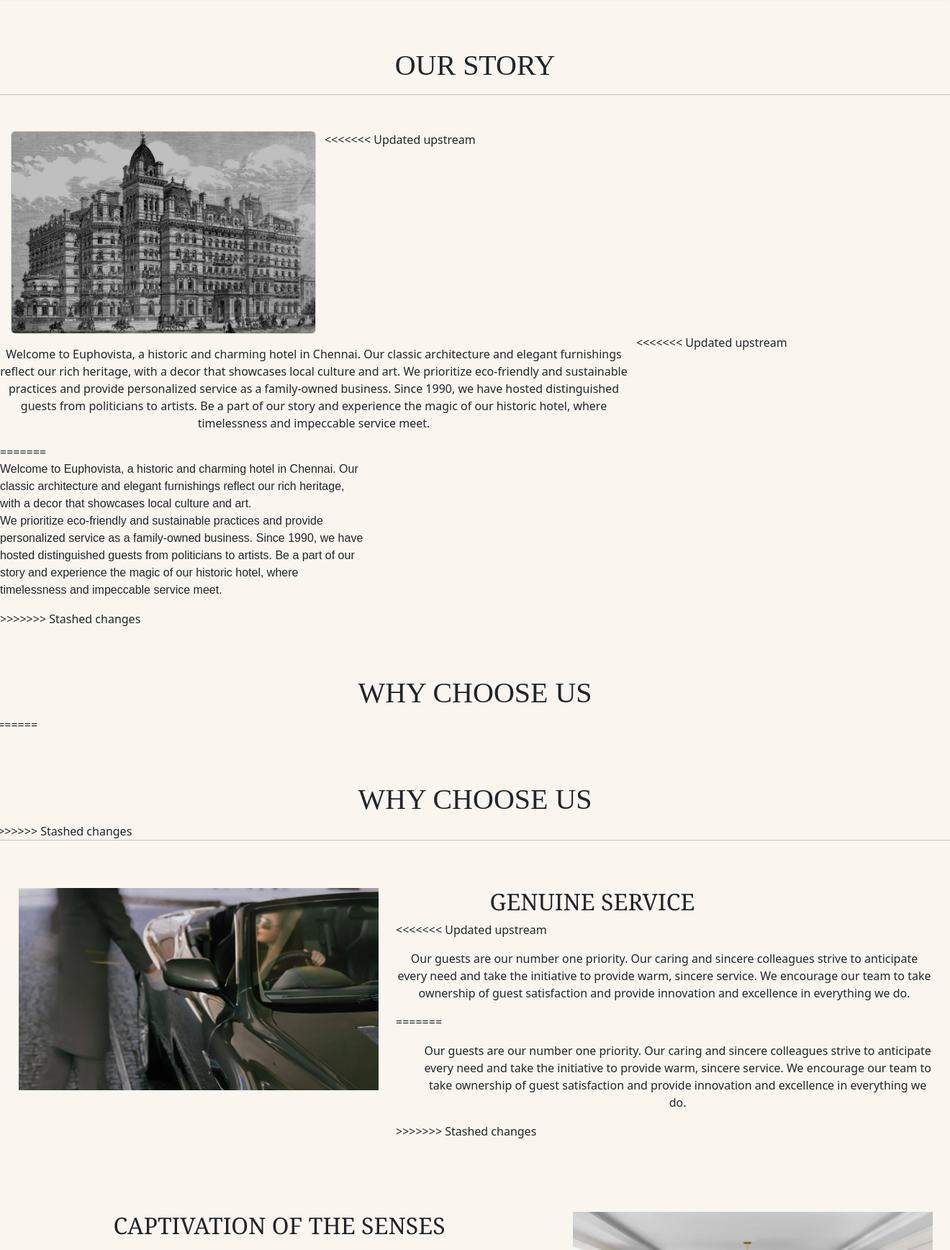
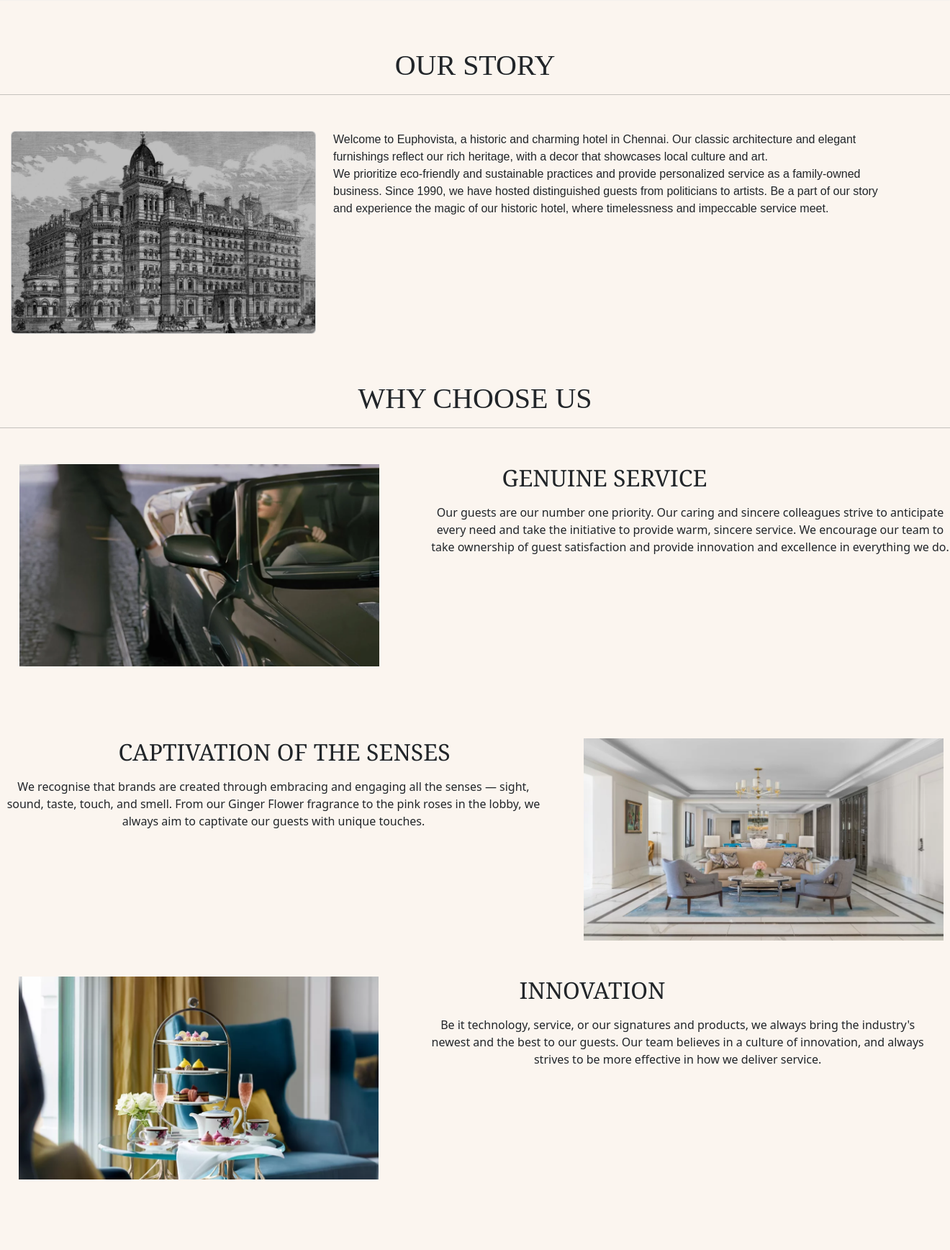
Before and after one commit to Tasneem-I/Hotel-Management, a Flask app: page /about in a window 1320 px wide. Shown: the part 765-2502 px from the top of the page at 72% size. Run offline with Flask 2, Linux system fonts and the light colour scheme.

Commit message:
Update about.html

```diff
--- a/templates/about.html
+++ b/templates/about.html
@@ -45,24 +45,14 @@
             <img src="/static/TLLON_Our_Story.webp" class="card-img">
         </div>
     </div>
-<<<<<<< Updated upstream
-    <div class="col-8">
-        <p style="font-family:Arial, Helvetica, sans-serif;text-align: justify;"><center>Welcome to Euphovista, a historic and charming hotel in Chennai. Our classic architecture and elegant furnishings reflect our rich heritage, with a decor that showcases local culture and art. We prioritize eco-friendly and sustainable practices and provide personalized service as a family-owned business. Since 1990, we have hosted distinguished guests from politicians to artists. Be a part of our story and experience the magic of our historic hotel, where timelessness and impeccable service meet.</center></p>
-=======
     <div class="col-7">
         <p style="font-family: sans-serif;">Welcome to Euphovista, a historic and charming hotel in Chennai. Our classic architecture and elegant furnishings reflect our rich heritage, with a decor that showcases local culture and art.<br> We prioritize eco-friendly and sustainable practices and provide personalized service as a family-owned business. Since 1990, we have hosted distinguished guests from politicians to artists. Be a part of our story and experience the magic of our historic hotel, where timelessness and impeccable service meet.</p>
->>>>>>> Stashed changes
     </div>
 </div>
 
 <!--Why us-->
-<<<<<<< Updated upstream
-<nav id = whyus></nav>
-<h1 style="margin-top: 5%;font-family:'Times New Roman', Times, serif;"><center>WHY CHOOSE US</center></h1>
-=======
 <nav id = 'whyus'></nav>
 <h1 style="margin-top: 5%;font-family:serif;"><center>WHY CHOOSE US</center></h1>
->>>>>>> Stashed changes
         <hr class="hr"/>
 <div class="row" style="margin-top: 50px">
     <div class="col-5">
@@ -70,11 +60,7 @@
     </div>
     <div class="col-7">
         <h2 style="margin-right: 200px;font-family:Cambria, Cochin, Georgia, Times, 'Times New Roman', serif"><center>GENUINE SERVICE</center></h2>
-<<<<<<< Updated upstream
-        <p style="font-family:Arial, Helvetica, sans-serif"><center>Our guests are our number one priority. Our caring and sincere colleagues strive to anticipate every need and take the initiative to provide warm, sincere service. We encourage our team to take ownership of guest satisfaction and provide innovation and excellence in everything we do.</center></p>
-=======
         <p style="font-family: sans-serif"><center  style="margin-left: 5%;">Our guests are our number one priority. Our caring and sincere colleagues strive to anticipate every need and take the initiative to provide warm, sincere service. We encourage our team to take ownership of guest satisfaction and provide innovation and excellence in everything we do.</center></p>
->>>>>>> Stashed changes
     </div>
 </div>
 <div class="row" style="margin-top: 100px">
@@ -91,11 +77,7 @@
     </div>
     <div class="col-7">
         <h2 style="margin-right: 200px;font-family:Cambria, Cochin, Georgia, Times, 'Times New Roman', serif"><center>INNOVATION</center></h2>
-<<<<<<< Updated upstream
-        <p style="font-family: Arial, Helvetica, sans-serif"><center>Be it technology, service, or our signatures and products, we always bring the industry's newest and the best to our guests. Our team believes in a culture of innovation, and always strives to be more effective in how we deliver service.</center></p>
-=======
         <p style="font-family: sans-serif;"><center  style="margin-left: 5%;">Be it technology, service, or our signatures and products, we always bring the industry's newest and the best to our guests. Our team believes in a culture of innovation, and always strives to be more effective in how we deliver service.</center></p>
->>>>>>> Stashed changes
     </div>
 </div>
 <div class="row" style="margin-top: 100px">
@@ -113,11 +95,7 @@
     </div>
     <div class="col-7">
         <h2 style="margin-right: 200px;font-family:Cambria, Cochin, Georgia, Times, 'Times New Roman', serif;"><center>DESIGN</center></h2>
-<<<<<<< Updated upstream
-        <p style="font-family: Arial, Helvetica, sans-serif"><center> Our spaces are thoughtfully crafted to provide a seamless blend of functionality and aesthetics, with attention to every detail. Experience luxury in every corner, from the lobby to the guest rooms, and leave with unforgettable memories.</center></p>
-=======
         <p style="font-family: sans-serif"><center  style="margin-left: 5%;"> Our spaces are thoughtfully crafted to provide a seamless blend of functionality and aesthetics, with attention to every detail. Experience luxury in every corner, from the lobby to the guest rooms, and leave with unforgettable memories.</center></p>
->>>>>>> Stashed changes
     </div>
 <div class="row" style="margin-top: 100px">
     <div class="col-7">
```
